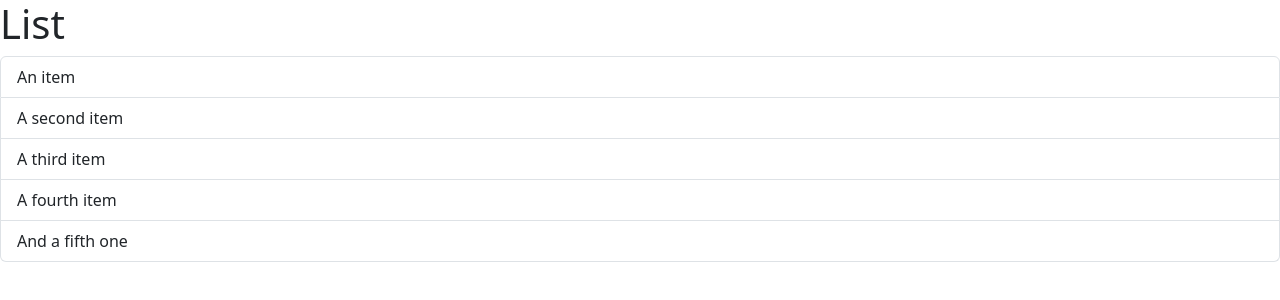
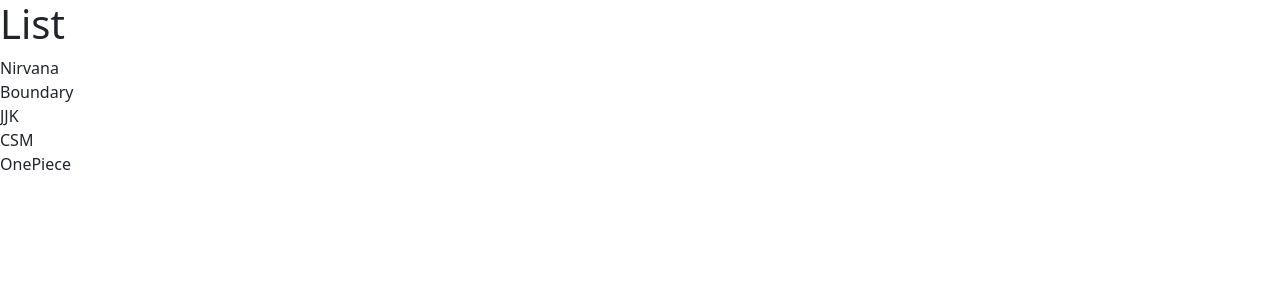
Before and after one commit to animesh0701/comic_app, a React (Vite) app: page / in a window 1280 px wide. Shown: the top 300 px of the page. Built offline with nearby package versions, Linux system fonts and the light colour scheme.

Commit message:
Rendered a List

```diff
--- a/src/components/ListGroup.tsx
+++ b/src/components/ListGroup.tsx
@@ -1,13 +1,13 @@
 function ListGroup() {
+  const comics = ["Nirvana", "Boundary", "JJK", "CSM", "OnePiece"];
+
   return (
     <>
       <h1>List</h1>
       <ul className="list-group">
-        <li className="list-group-item">An item</li>
-        <li className="list-group-item">A second item</li>
-        <li className="list-group-item">A third item</li>
-        <li className="list-group-item">A fourth item</li>
-        <li className="list-group-item">And a fifth one</li>
+        {comics.map((comic) => (
+          <li key={comic}>{comic}</li>
+        ))}
       </ul>
     </>
   );
```
